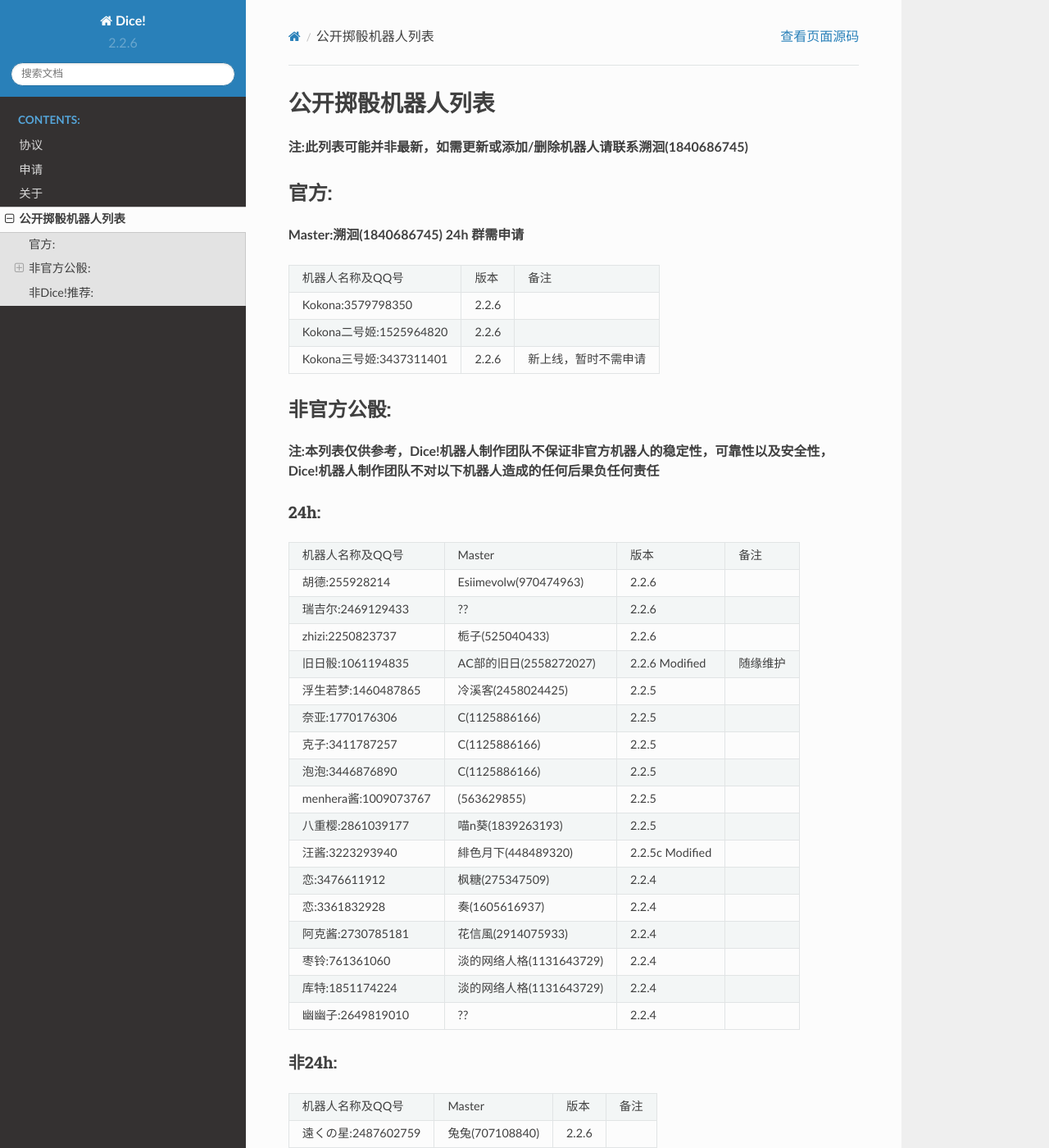
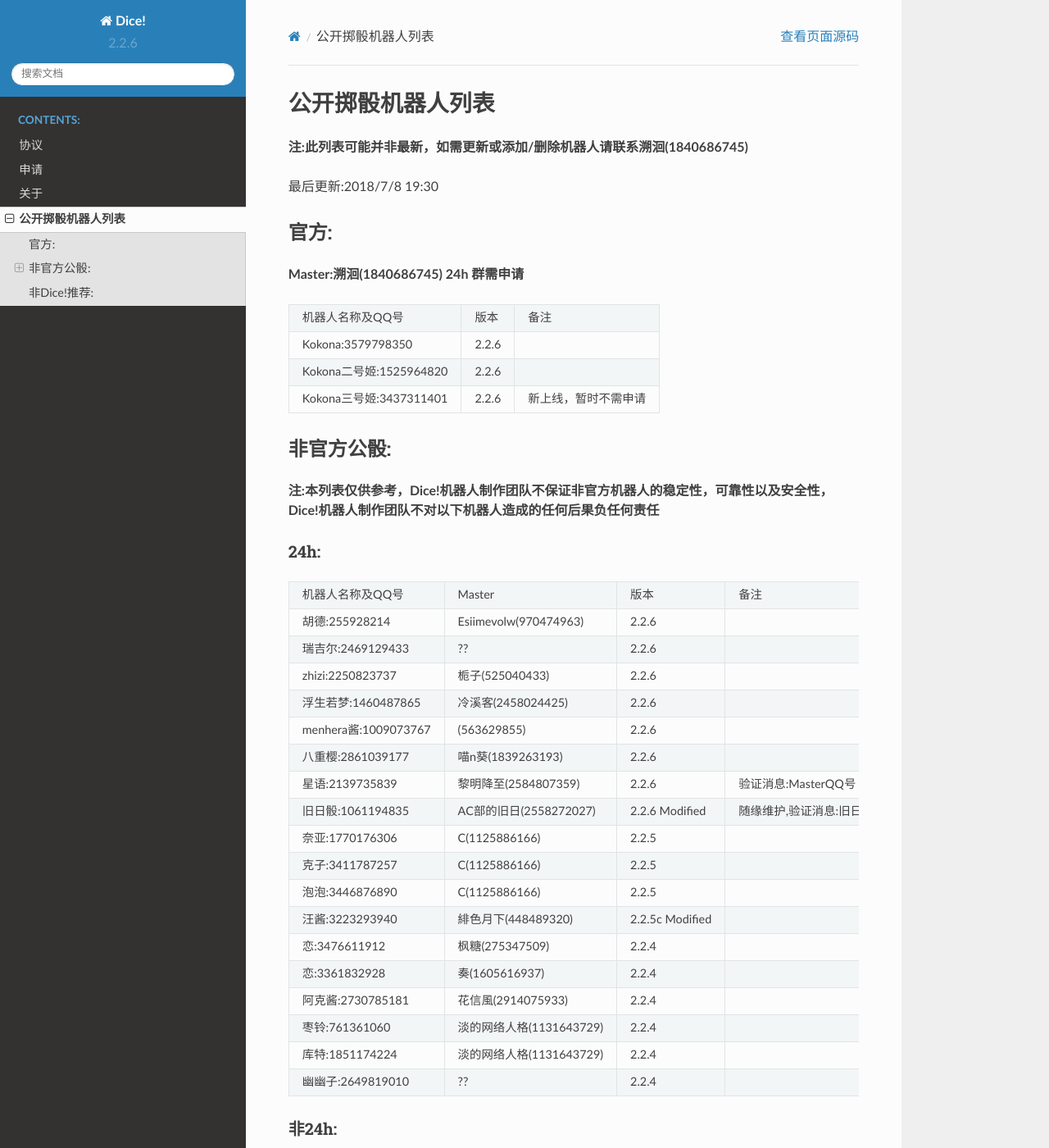
Before and after one commit to Dice-Developer-Team/Dice, a Sphinx documentation site: the page built from docs/DiceList.rst, in a window 1280 px wide and 1400 px high. Shown: the whole window at 82% size. Built offline with Sphinx 7.4.7 and the Read the Docs theme 2.0.0, drawn with Linux system fonts in a browser that asks for light colours.

Commit message:
更新骰子列表

```diff
--- a/docs/DiceList.rst
+++ b/docs/DiceList.rst
@@ -11,6 +11,8 @@
 ------------------------------------
 
 **注:此列表可能并非最新，如需更新或添加/删除机器人请联系溯洄(1840686745)**
+
+最后更新:2018/7/8 19:30
 
 官方:
 ==========
@@ -44,19 +46,21 @@
 +--------------------------+------------------------------+------------------+----------------------------+
 |zhizi:2250823737          |栀子(525040433)               |2.2.6             |                            |
 +--------------------------+------------------------------+------------------+----------------------------+
-|旧日骰:1061194835         |AC部的旧日(2558272027)        |2.2.6 Modified    |随缘维护                    |
+|浮生若梦:1460487865       |冷溪客(2458024425)            |2.2.6             |                            |
 +--------------------------+------------------------------+------------------+----------------------------+
-|浮生若梦:1460487865       |冷溪客(2458024425)            |2.2.5             |                            |
+|menhera酱:1009073767      |\(563629855\)                 |2.2.6             |                            |
++--------------------------+------------------------------+------------------+----------------------------+
+|八重樱:2861039177         |喵n葵(1839263193)             |2.2.6             |                            |
++--------------------------+------------------------------+------------------+----------------------------+
+|星语:2139735839           |黎明降至(2584807359)          |2.2.6             |验证消息:MasterQQ号         |
++--------------------------+------------------------------+------------------+----------------------------+
+|旧日骰:1061194835         |AC部的旧日(2558272027)        |2.2.6 Modified    |随缘维护,验证消息:旧日骰    |
 +--------------------------+------------------------------+------------------+----------------------------+
 |奈亚:1770176306           |C(1125886166)                 |2.2.5             |                            |
 +--------------------------+------------------------------+------------------+----------------------------+
 |克子:3411787257           |C(1125886166)                 |2.2.5             |                            |
 +--------------------------+------------------------------+------------------+----------------------------+
 |泡泡:3446876890           |C(1125886166)                 |2.2.5             |                            |
-+--------------------------+------------------------------+------------------+----------------------------+
-|menhera酱:1009073767      |\(563629855\)                 |2.2.5             |                            |
-+--------------------------+------------------------------+------------------+----------------------------+
-|八重樱:2861039177         |喵n葵(1839263193)             |2.2.5             |                            |
 +--------------------------+------------------------------+------------------+----------------------------+
 |汪酱:3223293940           |緋色月下(448489320)           |2.2.5c Modified   |                            |
 +--------------------------+------------------------------+------------------+----------------------------+
@@ -72,6 +76,7 @@
 +--------------------------+------------------------------+------------------+----------------------------+
 |幽幽子:2649819010         |??                            |2.2.4             |                            |
 +--------------------------+------------------------------+------------------+----------------------------+
+
 
 非24h:
 ++++++++++
```
